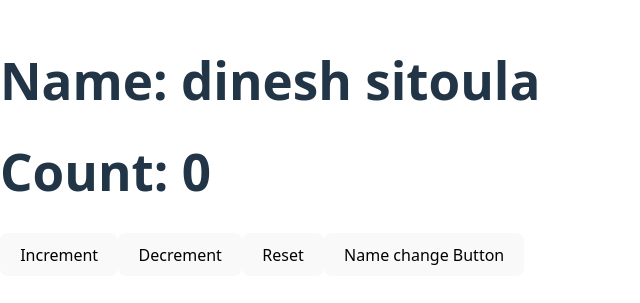
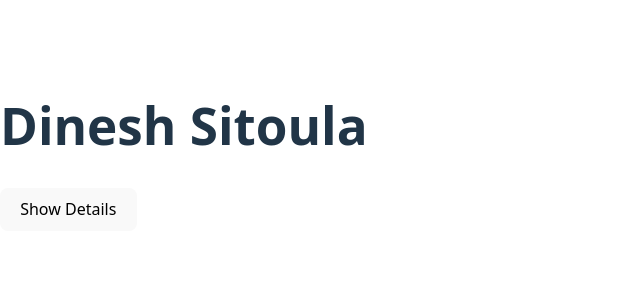
Before and after one commit to dineshctoula/react-Tutorial, a React (Vite) app: page / in a window 1280 px wide. Shown: the part 253-556 px from the top of the page, without its empty margins (0-640 px from the left). Built offline with nearby package versions, Linux system fonts and the light colour scheme.

Commit message:
toggle component or show hide

```diff
--- a/src/App.jsx
+++ b/src/App.jsx
@@ -1,45 +1,30 @@
 import { useState } from "react";
 
-function App() {
-
-  const [name, setName] = useState("dinesh sitoula");
-  const [count, setCount] = useState(0);
+import Bio from "./bio";
 
 
 
 
-  const nameChange = () => {
-    setName("pawan sitoula");
-  };
+
+
+
+function App() {
+  const [show, setShow] = useState(false);
 
   return (
-    <div className="App">
-      <h1>Name: {name}</h1>
-      <h1>Count: {count}</h1>
+    <div>
+      <h1>Dinesh Sitoula</h1>
 
-      <div>
-        {/* increment button */}
-        <button onClick={() => setCount(count + 1)}>
-          Increment
-        </button>
+      <button onClick={() => setShow(!show)}>
+        {show ? "Hide" : "Show"} Details
+      </button>
 
-        {/* decrement button */}
-        <button onClick={() => setCount(count - 1)}>
-          Decrement
-        </button>
-
-        {/* reset button */}
-        <button onClick={() => setCount(0)}>
-          Reset
-        </button>
-
-        {/* name change button */}
-        <button onClick={nameChange}>
-          Name change Button
-        </button>
-
-
-      </div>
+      {/* show details conditionally */}
+      {show && (
+        <p>
+          <Bio />
+        </p>
+      )}
     </div>
   );
 }
--- /dev/null
+++ b/src/bio.jsx
@@ -0,0 +1,10 @@
+function Bio(){
+  return (
+    <div>
+      <h2>Dinesh Decodes</h2>
+      <p> Full stack developer</p>
+      <p> passionate about coding and technlogy</p>
+    </div>
+  );
+}
+export default Bio;
```
